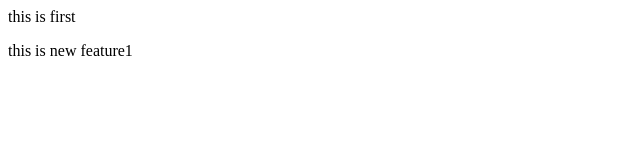
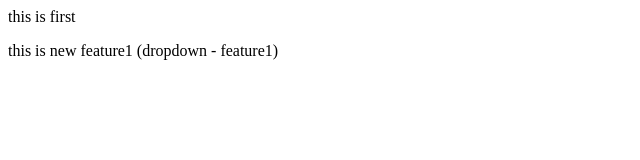
Before and after one commit to dhruvdankhara/local-repo, a plain HTML site: page index.html in a window 1280 px wide. Shown: the whole page, without its empty margins (0-640 px from the left). Drawn offline with Linux system fonts and the light colour scheme.

```diff
--- a/index.html
+++ b/index.html
@@ -1,2 +1,2 @@
 <p>this is first</p>
-<p>this is new feature1</p>
+<p>this is new feature1 (dropdown - feature1)</p>
```
